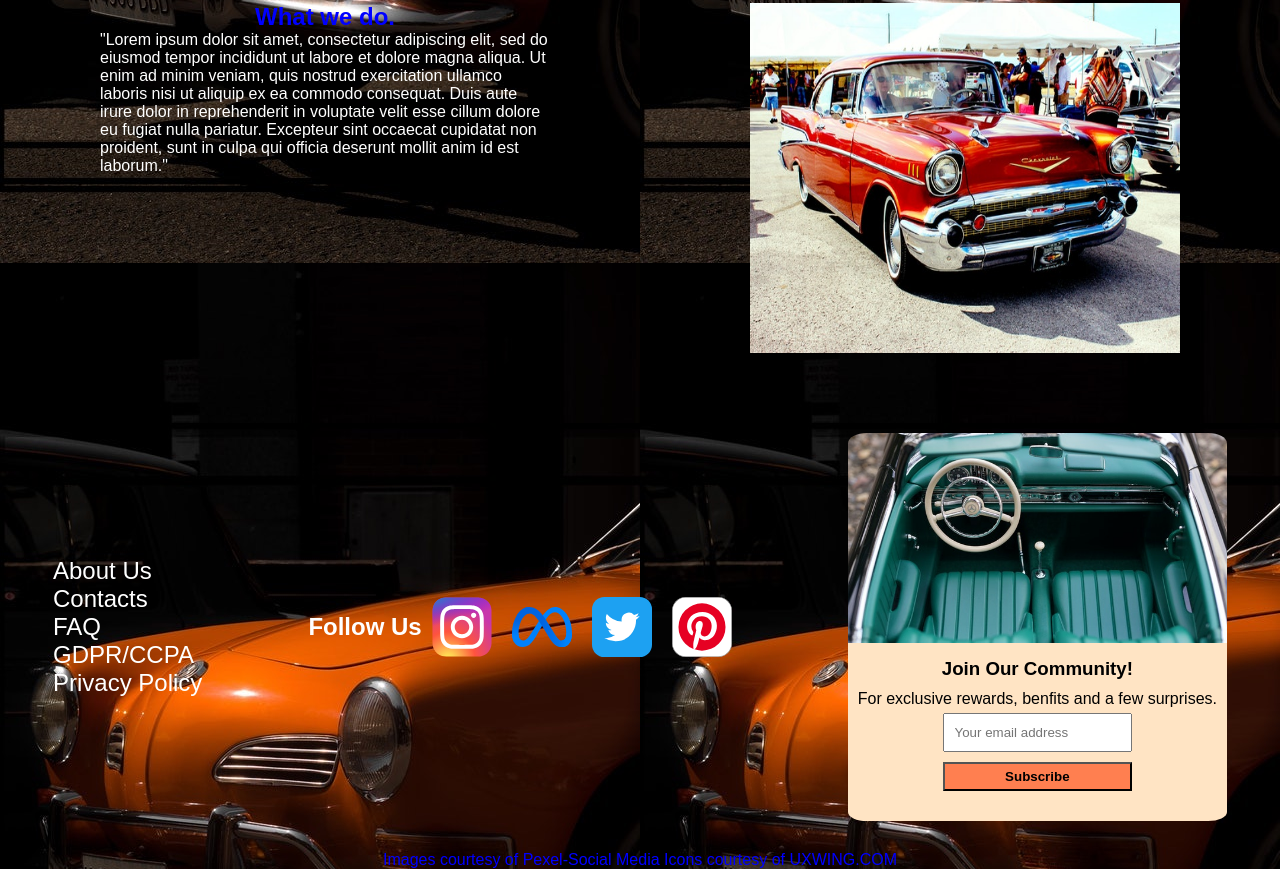
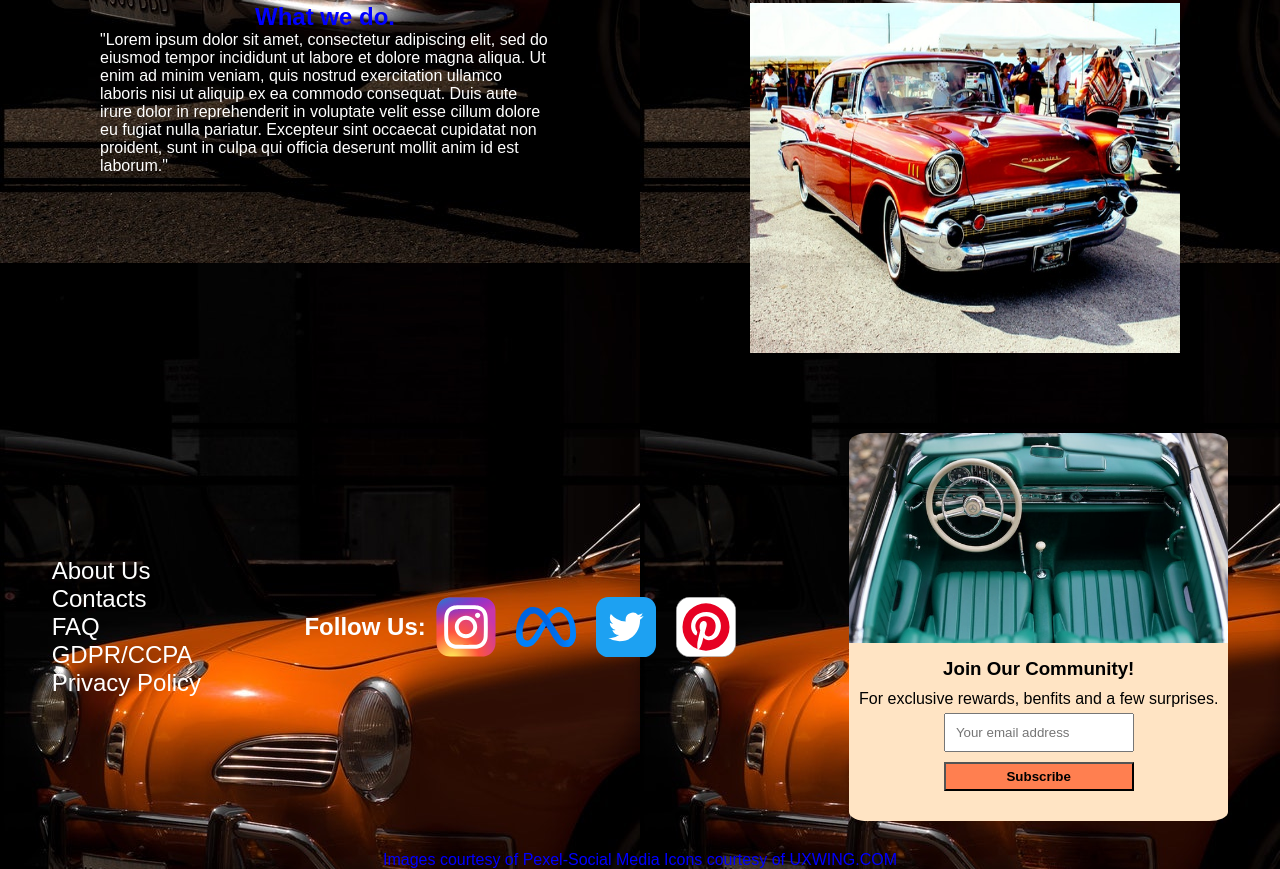
Before and after one commit to buildwebpagesonline/ClassicCarsClub, a plain HTML site: page index.html in a window 1280 px wide. Shown: the part 632-1501 px from the top of the page. Drawn offline with Linux system fonts and the light colour scheme; a web font is replaced by a local one.

Commit message:
Update index.html

```diff
--- a/index.html
+++ b/index.html
@@ -106,7 +106,7 @@
         </ul>
       </div>
       <div class="social-links">
-        <h2>Follow Us</h2>
+        <h2>Follow Us:</h2>
 
         <img
           class="inst"
```
